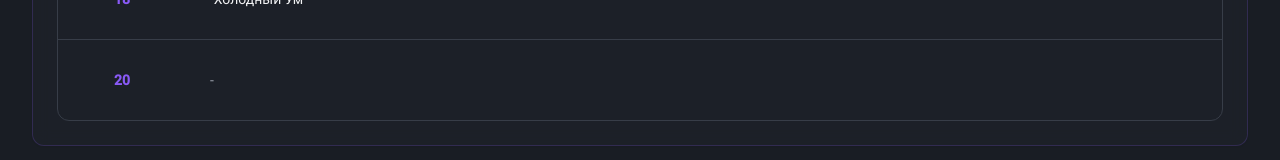
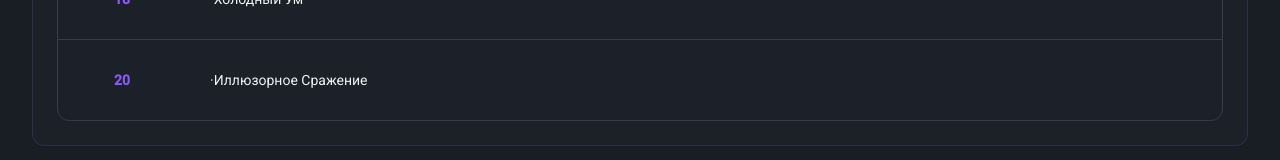
Before and after one commit to pr-poehali-dev/dnd-class-site-creation, a React (Vite) app: page / in a window 1280 px wide. Shown: the part 1672-1832 px from the top of the page. Built offline with nearby package versions, Linux system fonts and the light colour scheme.

Commit message:
Добавлен новый уровень "Иллюзорное Сражение"

```diff
--- a/src/pages/Index.tsx
+++ b/src/pages/Index.tsx
@@ -37,7 +37,8 @@ const Index = () => {
     12: '·Магические Шрамы',
     15: '·Контрспелл',
     17: '·Сконцентрированный-Блинк',
-    18: '·Холодный Ум'
+    18: '·Холодный Ум',
+    20: '·Иллюзорное Сражение'
   });
   const [editingLevel, setEditingLevel] = useState<number | null>(null);
   const [editingText, setEditingText] = useState('');
```
